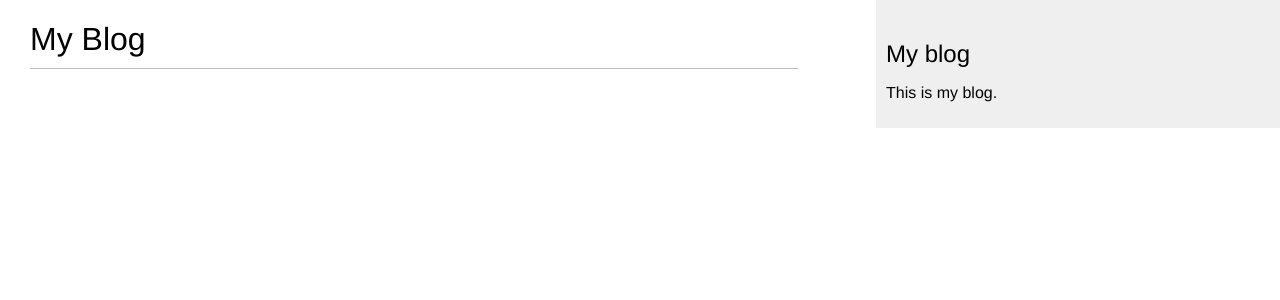
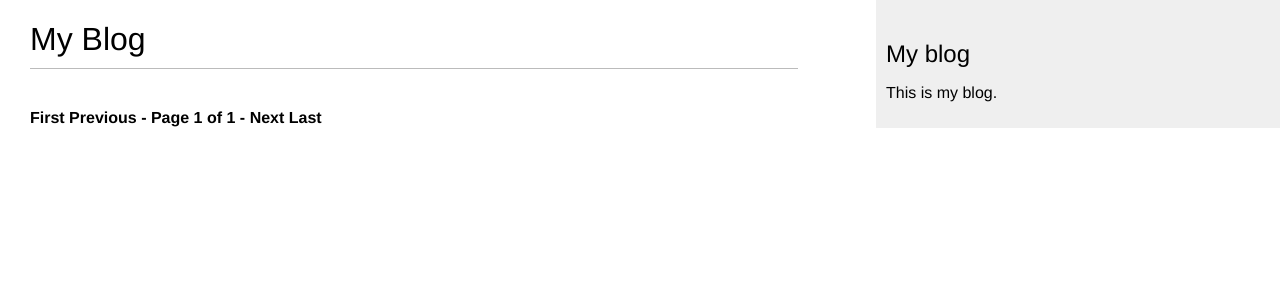
Before and after one commit to MirceaLupan/my-site, a Django app: page /blog/ in a window 1280 px wide. Shown: the top 300 px of the page. Run offline with Django 4.2, Linux system fonts and the light colour scheme; data that the repository does not hold is empty.

Commit message:
Add Pagination to Blog

```diff
--- /dev/null
+++ b/blog/templates/blog/pagination.html
@@ -0,0 +1,18 @@
+<div class="pagination">
+    <span class="step-links">
+
+        {% if page.has_previous %}
+        <a href="?page=1">First</a>
+        <a href="?page={{ page.previous_page_number }}">Previous</a>
+        {% else %}
+        <span>First Previous</span> {% endif %}
+
+    <span class="current">
+            - Page {{ page.number }} of {{ page.paginator.num_pages }} -
+        </span> {% if page.has_next %}
+    <a href="?page={{ page.next_page_number }}">Next</a>
+    <a href="?page={{ page.paginator.num_pages }}">Last</a> {% else %}
+    <span>Next Last</span> {% endif %}
+
+    </span>
+</div>
--- a/blog/templates/blog/post/list.html
+++ b/blog/templates/blog/post/list.html
@@ -4,9 +4,10 @@
 <h2>
     <a href="{{ post.get_absolute_url }}">
         {{ post.title }}
-      </a>
+    </a>
 </h2>
 <p class="date">
     Published {{ post.publish }} by {{ post.author }}
 </p>
-{{ post.body|truncatewords:30|linebreaks }} {% endfor %} {% endblock %}
+{{ post.body|truncatewords:30|linebreaks }}
+<hr> {% endfor %} {% include "blog/pagination.html" with page=posts %} {% endblock %}
--- a/blog/views.py
+++ b/blog/views.py
@@ -1,10 +1,14 @@
 from django.shortcuts import render, get_object_or_404
+from django.core.paginator import Paginator
 from .models import Post
 
 
 def post_list(request):
-    posts = Post.published.all()
-    return render(request, "blog/post/list.html", {"posts": posts})
+    object_list = Post.published.all()
+    paginator = Paginator(object_list, 2)
+    page = request.GET.get("page")
+    posts = paginator.get_page(page)
+    return render(request, "blog/post/list.html", {"page": page, "posts": posts})
 
 
 def post_detail(request, year, month, day, post):
```
